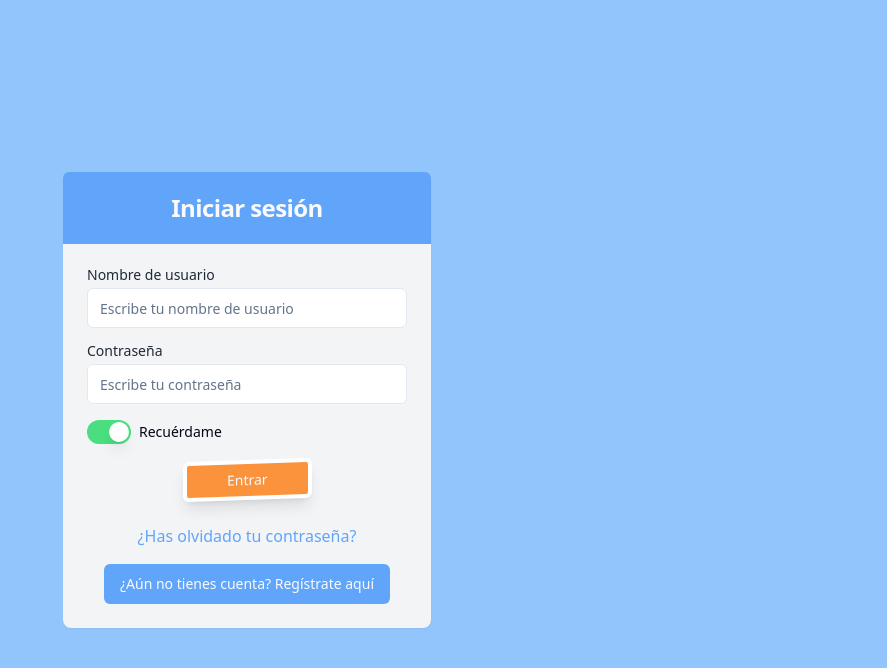
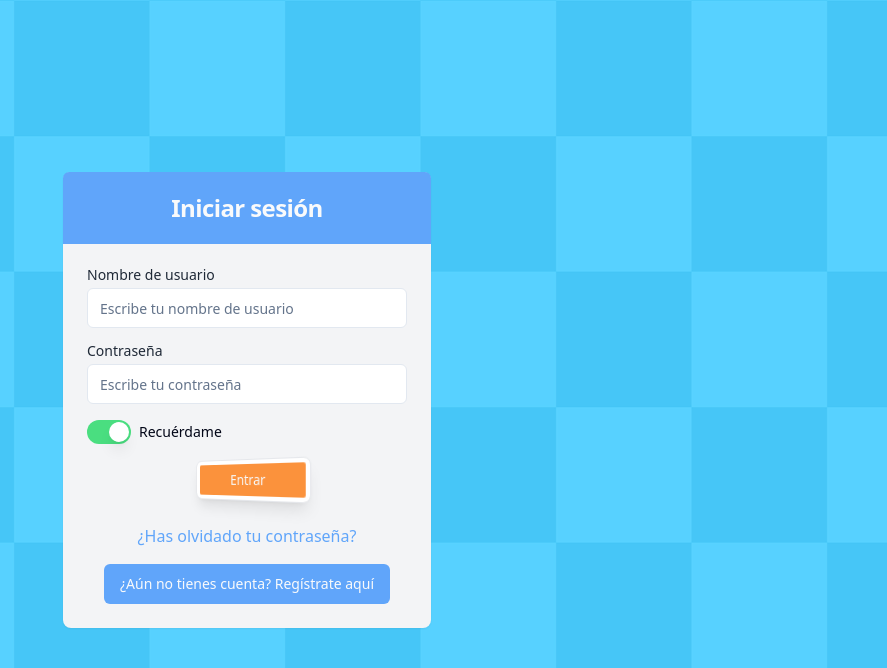
Before and after one commit to Apple-Innovation/AprendeConRey, a React (Vite) app: page / in a window 1280 px wide. Shown: the top 668 px of the page, without its empty margins (393-1280 px from the left). Built offline with nearby package versions, Linux system fonts and the light colour scheme.

Commit message:
Add background image and update login button style

```diff
--- a/src/App.tsx
+++ b/src/App.tsx
@@ -1,9 +1,13 @@
 import { Login } from "./views/Login";
 import "./i18n/config";
+import backgroundTile from "./assets/backgroundTile.png";
 
 function App() {
   return (
-    <div className="h-dvh w-full flex justify-center items-center bg-blue-300">
+    <div
+      className="h-dvh w-full flex justify-center items-center"
+      style={{ backgroundImage: `url(${backgroundTile})` }}
+    >
       <Login />
     </div>
   );
--- a/src/views/Login.tsx
+++ b/src/views/Login.tsx
@@ -49,8 +49,10 @@ export function Login() {
               </Label>
             </div>
             <div className="flex justify-center">
-              <Button className="bg-orange-400 px-10 shadow-lg border-4 border-white -skew-y-2">
-                {}
+              <Button
+                className="bg-orange-400 px-10 shadow-lg border-4 border-white outline outline-1 outline-gray-200"
+                style={{ transform: "perspective(300px) rotateY(-30deg)" }}
+              >
                 {t("nsLoginRegister.login.enter")}
               </Button>
             </div>
```
Also changed, not shown: src/assets/backgroundTile.png (added).
